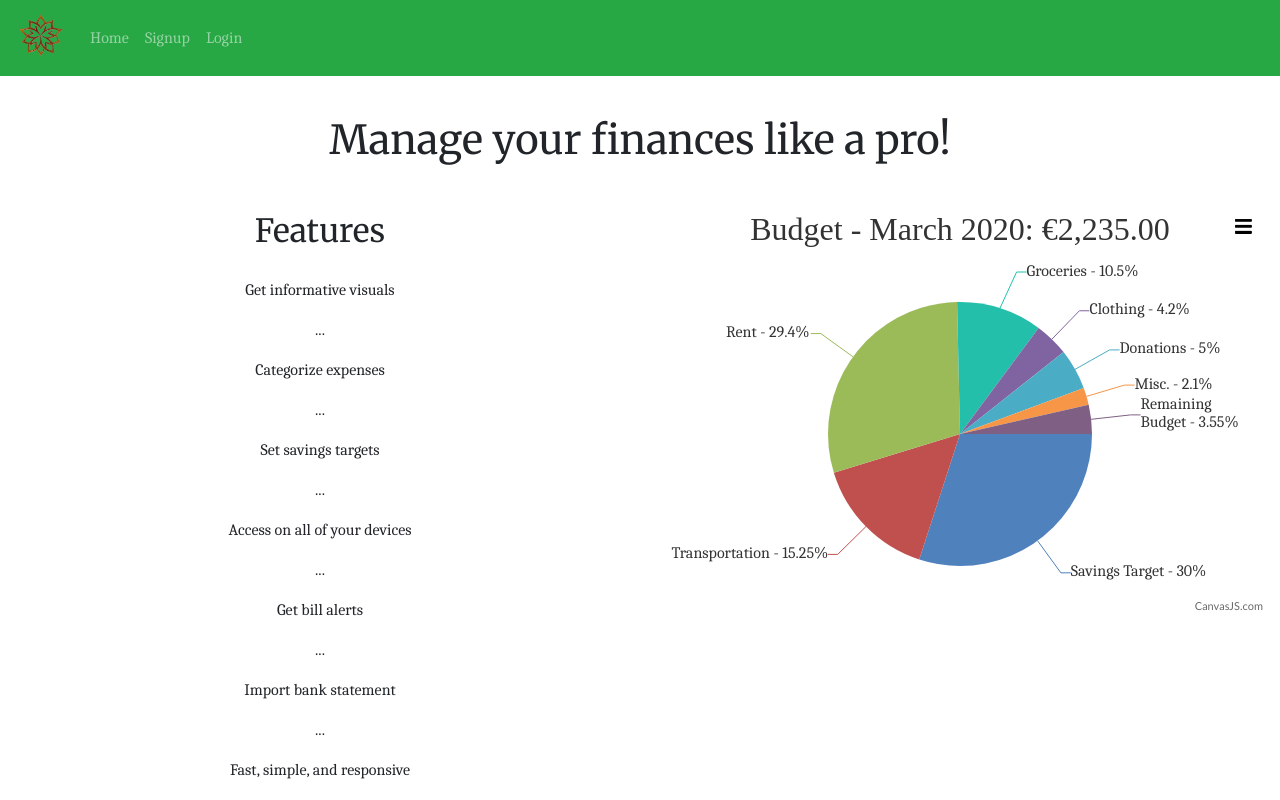
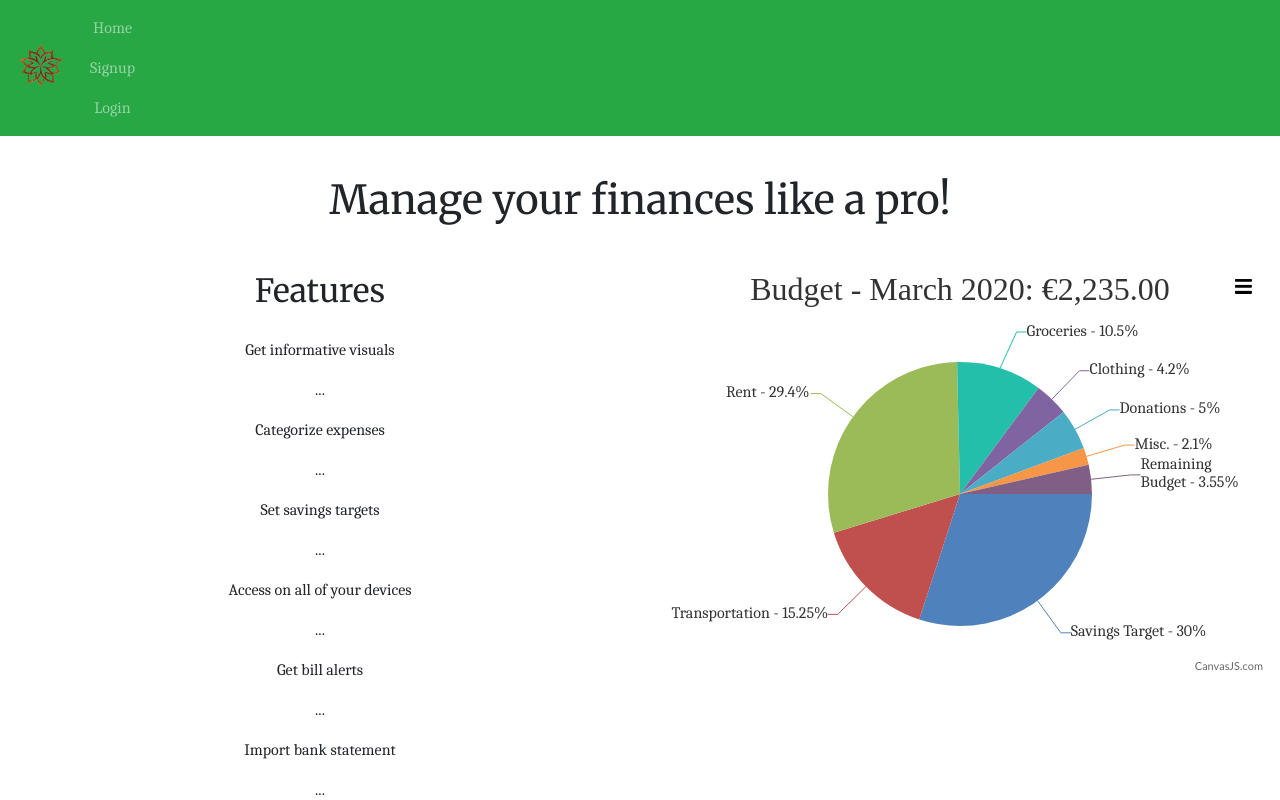
Before and after one commit to sneelagiri/personal-finance-pro-client, a React (Create React App) app: page / in a window 1280 px wide. Shown: the top 800 px of the page. Built offline with nearby package versions, Linux system fonts and the light colour scheme.

Commit message:
check for authToken once instead of thrice

```diff
--- a/src/components/Header/Header.tsx
+++ b/src/components/Header/Header.tsx
@@ -28,31 +28,31 @@ class Header extends Component<Props, State> {
           </Navbar.Brand>
           <Nav className="mr-auto">
             {authToken == null && (
+              <span>
                 <Nav.Link as={Link} to="/">
                   Home
                 </Nav.Link>
-            )}
-            {authToken == null && (
+
                 <Nav.Link as={Link} to="/signup">
                   Signup
                 </Nav.Link>
-            )}
-            {authToken == null && (
                 <Nav.Link as={Link} to="/login">
                   Login
                 </Nav.Link>
+              </span>
             )}
             {authToken && (
               <Nav.Link as={Link} to="/your-finances">
                 Your Finances
               </Nav.Link>
             )}
-          </Nav>
+
             <Navbar.Toggle />
             {authToken && (
               <Navbar.Collapse className="justify-content-end">
                 <Navbar.Text>Signed in as: //todo</Navbar.Text>
                 <Button
+                  size="sm"
                   onClick={() => {
                     localStorage.removeItem(AUTH_TOKEN);
                     this.props.history.push(`/`);
@@ -66,6 +66,7 @@ class Header extends Component<Props, State> {
             <FormControl type="text" placeholder="Search" className="mr-sm-2" />
             <Button variant="outline-light">Search</Button>
           </Form> */}
+          </Nav>
         </Navbar>
       </div>
     );
```
Lines whose indentation alone changed are shown as unchanged.
